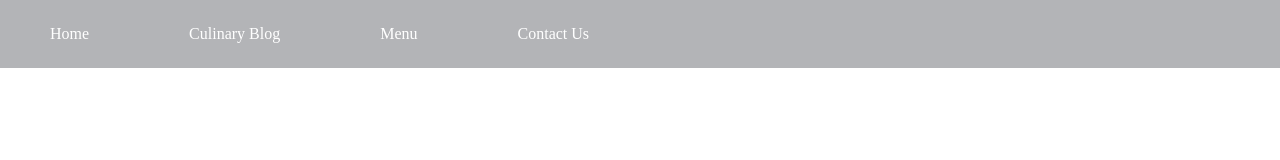
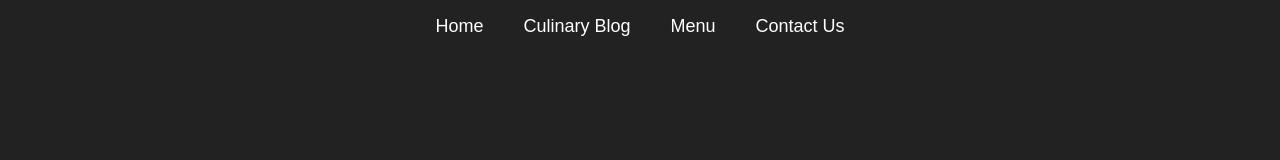
Before and after one commit to carlosmiguelcabrera/Navigation_Menu, a plain HTML site: page index.html in a window 1280 px wide. Drawn offline with Linux system fonts and the light colour scheme.

Commit message:
Update flexbox5.css

```diff
--- a/flexbox5.css
+++ b/flexbox5.css
@@ -1,24 +1,78 @@
-* {
+body {
+  background-color: #222;
+  color: #fff;
+  font-family: Arial, sans-serif;
   margin: 0;
+}
+
+.container {
+  display: flex;
+  justify-content: center;
+  list-style-type: none;
   padding: 0;
 }
-.container {
-  background-color: #b3b4b7;
-  display: flex;
-  flex-flow: row wrap;
-  justify-content: stretch;
+
+.container li {
+  margin: 0 10px;
 }
-.container li {
-  list-style-type: none;
+
+.container li a {
+  color: #fff;
+  text-decoration: none;
+  font-size: 18px;
+  padding: 10px;
+  border-radius: 30px;
+  transition: background-color 0.3s ease;
 }
-.container a {
-  display: inline-block;
-  padding: 25px;
-  margin: 0 25px;
-  text-align: center;
-  text-decoration: none;
-  color: #ffffff;
+
+.container li a:hover {
+  background-color: #3e8ce8;
 }
-.container a:hover {
-  background-color: lightblue;
+
+.container li a:focus {
+  background-color: #888;
+  outline: none;
 }
+
+@media (max-width: 768px) {
+  .container {
+    flex-direction: column;
+    align-items: center;
+  }
+
+  .container li {
+    margin: 10px 0;
+  }
+}
+
+.container li a::before {
+  content: "";
+  position: absolute;
+  width: 0;
+  height: 2px;
+  background-color: #3e8ce8;
+  bottom: 0;
+  left: 50%;
+  transform: translateX(-50%);
+  transition: width 0.3s ease;
+}
+
+.container li a:hover::before {
+  width: 100%;
+}
+
+.container li a::after {
+  content: "";
+  position: absolute;
+  width: 0;
+  height: 2px;
+  background-color: #3e8ce8;
+  bottom: 0;
+  right: 50%;
+  transform: translateX(50%);
+  transition: width 0.3s ease;
+}
+
+.container li a:hover::after {
+  width: 100%;
+}
```
